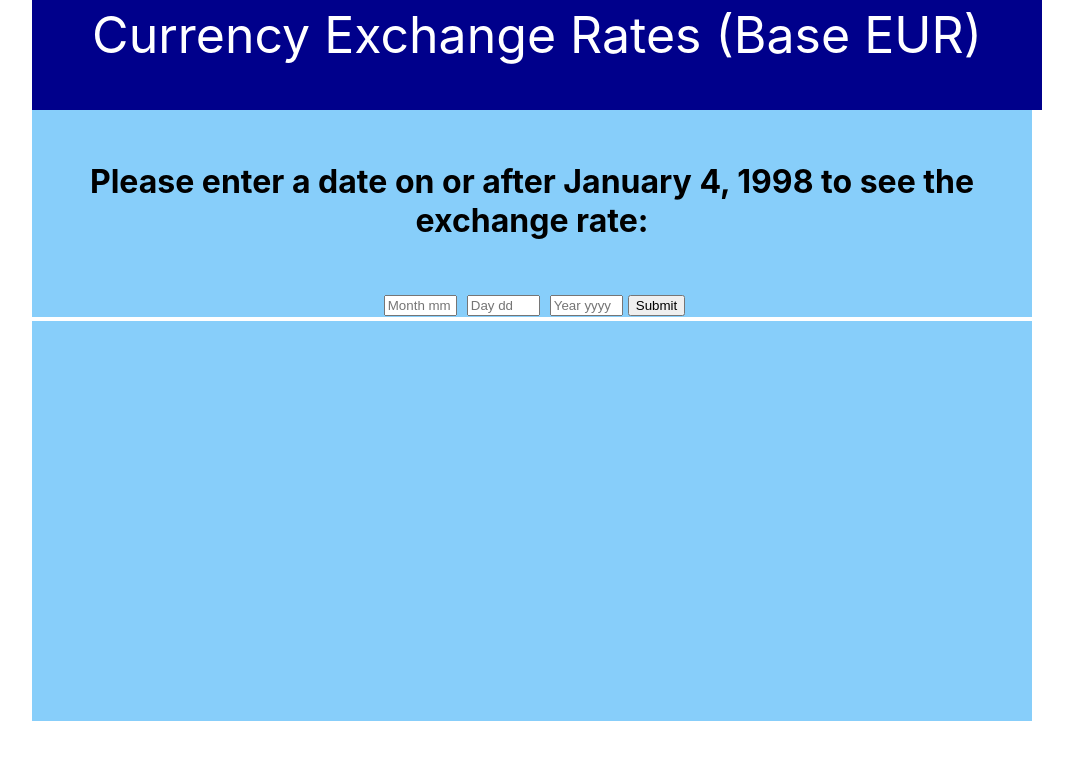
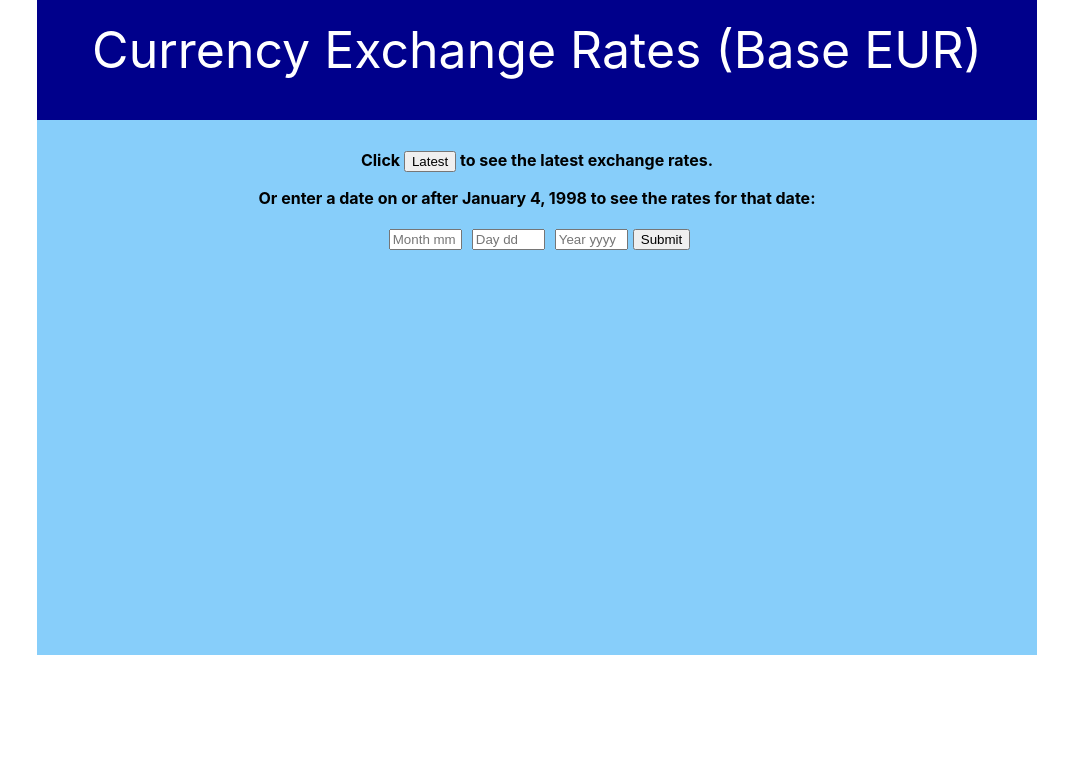
Before and after one commit to annes-github/currency_components, a React (Create React App) app: page / in a window 1280 px wide. Shown: the top 760 px of the page, without its empty margins (103-1176 px from the left). Built offline with nearby package versions, Linux system fonts and the light colour scheme.

Commit message:
Added function for fetching the latest rates

```diff
--- a/src/App.css
+++ b/src/App.css
@@ -11,14 +11,11 @@ body {
 }
 
 .BarChartInput {
-  display: flexbox; /*grid*/
-  /* grid-template-columns: repeat(4, 1fr); */
+  padding-top: 20px;
+  display: flexbox;
   text-align: center;
-  padding-top: 2px;
-  padding-bottom: 5px;
   height: 200px;
   width: 1000px;
-  /* border: 1px solid black;  */
   align-items: end;
   background-color: lightskyblue;
 }
@@ -34,6 +31,12 @@ margin: 50px;
 justify-content: center;
 }
 
+p {
+  margin-top: 10px;
+  justify-content: center;
+  font-weight: 700;
+  }
+
 #graph {
   display: grid;
   grid-template-columns: repeat(5, 1fr);
@@ -46,10 +49,9 @@ justify-content: center;
 
 .BarChart-title {
     background-color: darkblue;
+    padding-top: 20px;
     height: 100px;
     width: 1000px;
-    padding: 5px;
-    /* position: absolute; */
     text-align: center;
     font-size: 50px;
     color: var(--text-color);
@@ -61,7 +63,6 @@ justify-content: center;
   text-align: center;
   color: var(--text-color);
   width: 100px;
-  /* height: 100px; */
   justify-content: center;
   grid-row: 2 /span 2;
   grid-column: 2;
@@ -78,7 +79,6 @@ justify-content: center;
   text-align: center;
   color: var(--text-color);
   width: 100px;
-  /* height: 100px; */
   justify-content: center;
   grid-row: 2 /span 2;
   grid-column: 3;
@@ -90,7 +90,6 @@ justify-content: center;
   text-align: center;
   color: var(--text-color);
   width: 100px;
-  /* height: 100px; */
   justify-content: center;
   grid-row: 2 /span 2;
   grid-column: 4;
@@ -108,56 +107,3 @@ justify-content: center;
   grid-column: 5;
 
 }
-
-
-
-
-
-
-
-
-
-
-
-
-
-
-
-/* .App {
-  text-align: center;
-}
-
-.App-logo {
-  height: 40vmin;
-  pointer-events: none;
-}
-
-@media (prefers-reduced-motion: no-preference) {
-  .App-logo {
-    animation: App-logo-spin infinite 20s linear;
-  }
-}
-
-.App-header {
-  background-color: #282c34;
-  min-height: 100vh;
-  display: flex;
-  flex-direction: column;
-  align-items: center;
-  justify-content: center;
-  font-size: calc(10px + 2vmin);
-  color: white;
-}
-
-.App-link {
-  color: #61dafb;
-}
-
-@keyframes App-logo-spin {
-  from {
-    transform: rotate(0deg);
-  }
-  to {
-    transform: rotate(360deg);
-  }
-} */
--- a/src/App.js
+++ b/src/App.js
@@ -1,6 +1,5 @@
-import React, {useState, useEffect} from 'react';
+import React, {useState} from 'react';
 import './App.css';
-// import reactDom from 'react-dom';
 
 function App() {
 
@@ -9,12 +8,11 @@ function App() {
   const [day, setDay] = useState();
   const [data, setData] = useState([]);
 
-
-
-  function doFetch(){
+//fetching data for the latest rates and setting data with the response
+  function doFetchWithoutDate(){
     const accessKey= 'd787bfae4ff1b140e5abf61f63b235d9'
     console.log('fetching');
-    fetch('http://api.exchangeratesapi.io/v1/' + year +'-'+ month +'-' + day + '?access_key=' + accessKey)
+    fetch('http://api.exchangeratesapi.io/v1/latest' + '?access_key=' + accessKey)
     .then(response => response.json())
     .then(data => {
        console.log('data came back', data);
@@ -24,14 +22,30 @@ function App() {
     })
   }
 
+  //fetching data for the rates for a specified date and setting data with the response
+  function doFetchWithDate(){
+    const accessKey= 'd787bfae4ff1b140e5abf61f63b235d9'
+    console.log('fetching');
+    fetch('http://api.exchangeratesapi.io/v1/' + year +'-'+ month +'-' + day + '?access_key=' + accessKey)
+    .then(response => response.json())
+    .then(data => {
+      setData(data.rates);
+     return;
+
+    })
+  }
+
+  //Setting the month for the event of a month input
   function onMonthChange(ev){
     setMonth(ev.target.value);
   }
 
+   //Setting the day for the event of a day input
   function onDayChange(ev){
     setDay(ev.target.value);
   }
 
+   //Setting the year for the event of a year input
   function onYearChange(ev){
     setYear(ev.target.value);
   }
@@ -42,7 +56,8 @@ function App() {
 
       <div class="BarChart-title"> Currency Exchange Rates (Base EUR) </div>
       <div className="BarChartInput">
-      <h1>Please enter a date on or after January 4, 1998 to see the exchange rate:</h1>
+      <p>Click <button onClick={doFetchWithoutDate}>Latest</button> to see the latest exchange rates.</p>
+      <p>Or enter a date on or after January 4, 1998 to see the rates for that date:</p>
       {
       <input placeholder="Month mm"
         onChange={onMonthChange}
@@ -64,14 +79,12 @@ function App() {
       />
      }
 
-    <button onClick={doFetch}>Submit</button>
+    <button onClick={doFetchWithDate}>Submit</button>
 
     <div id="graph">
 
     {
         Object.keys(data).map(key =>
-        // console.log(data[key]) currency value
-        // console.log(key)
 
           key === "AUD" ? (
             <div className="BarChart-bar-AUD" style={{height: (data[key] * 100) + "px"}}>
@@ -92,7 +105,6 @@ function App() {
           ) : null
 
           )
-
    }
       </div>
       </div>
```
